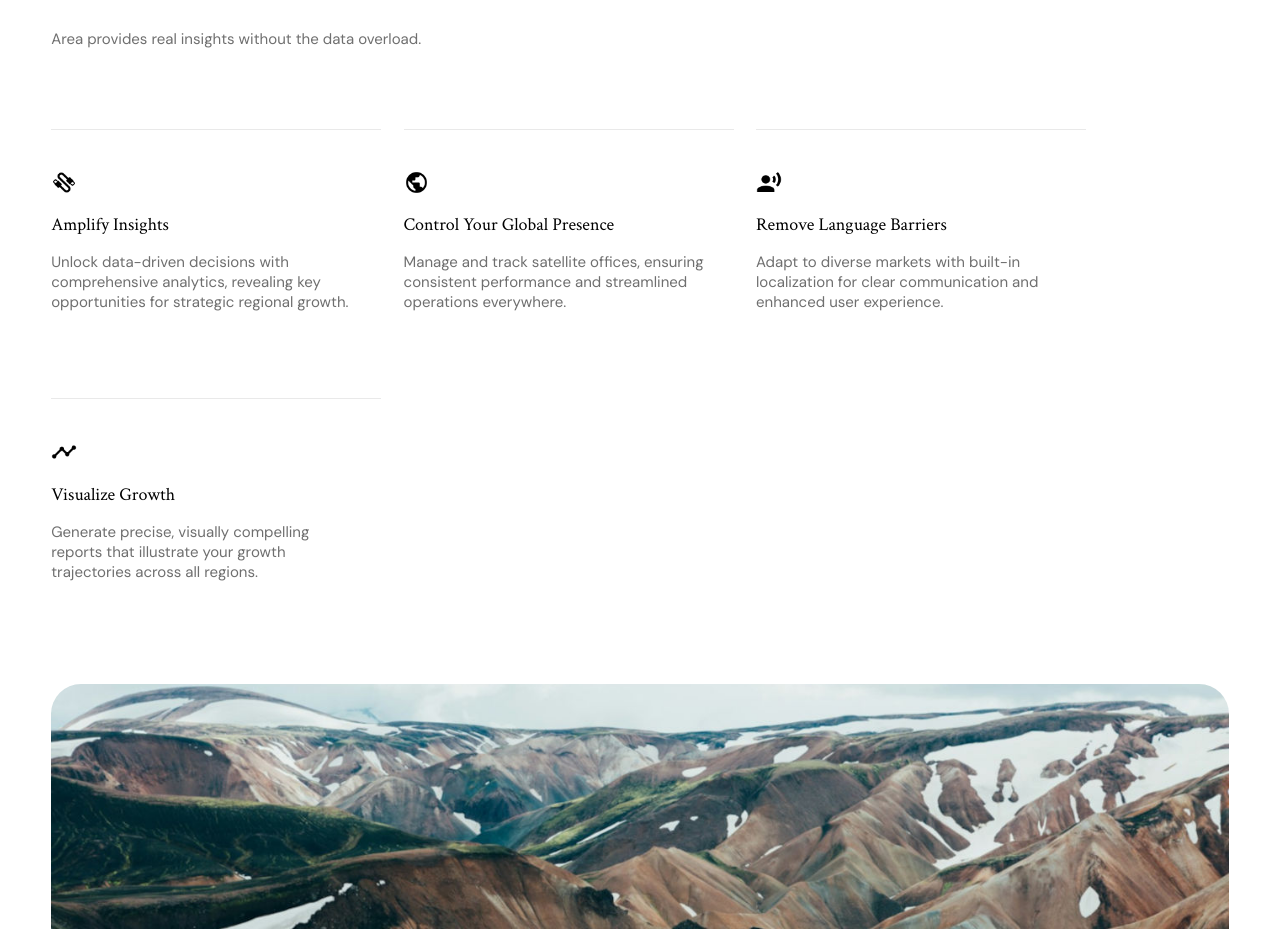
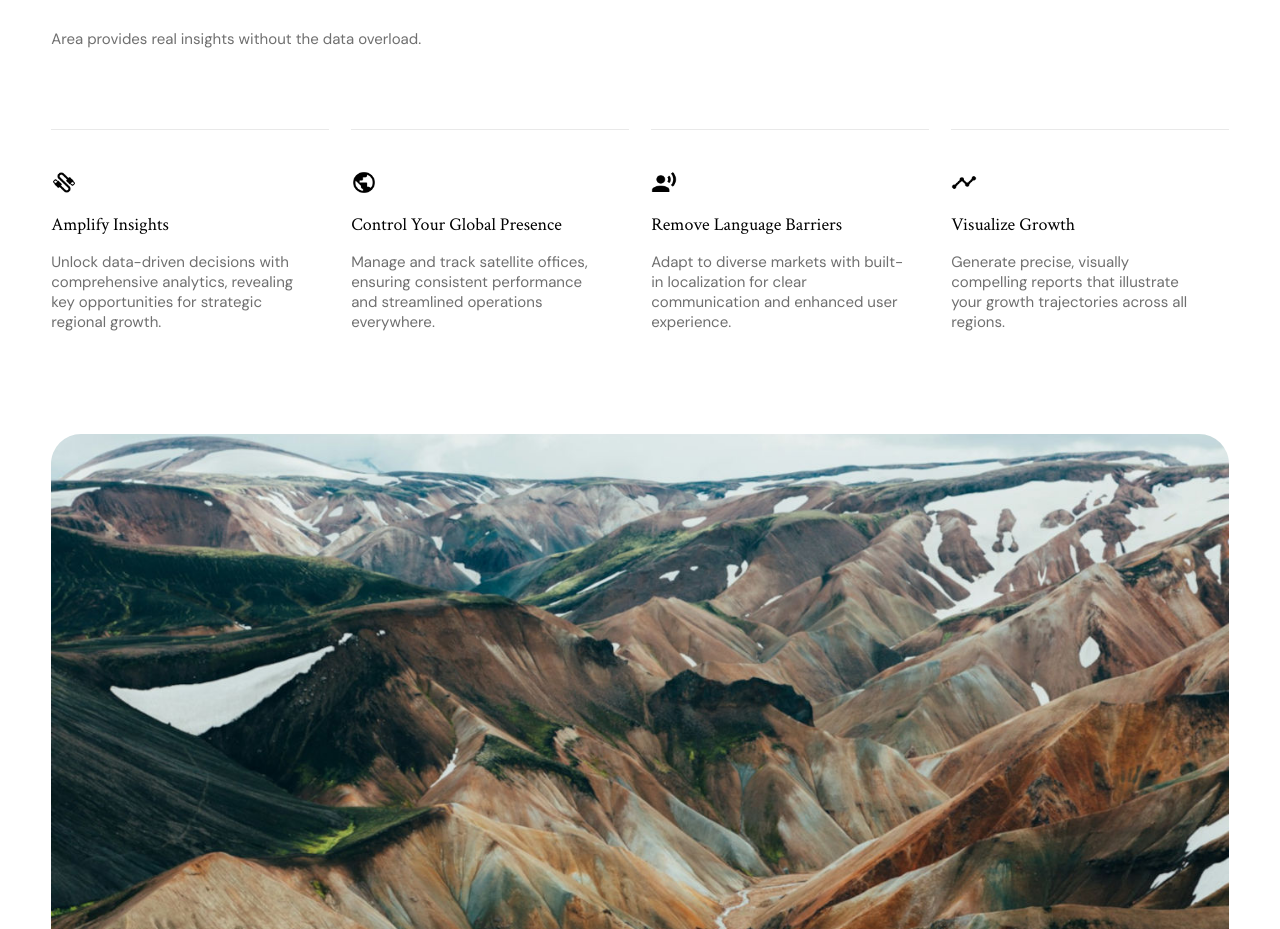
Before and after one commit to jeffvini/projeto-modern-product-launch, a plain HTML site: page index.html in a window 1280 px wide. Shown: the part 1066-1995 px from the top of the page. Drawn offline with Linux system fonts and the light colour scheme.

Commit message:
style(tablet/benefits/benefit-item): ajustar redimensionamento responsivo dos items

```diff
--- a/css/benefits.css
+++ b/css/benefits.css
@@ -63,6 +63,7 @@
         gap: 1.4rem;
     }
     .benefits .benefit-item {
-        max-width: 330px;
+        flex: 1 1 250px;
+        min-width: 0;
     }
 }
```
